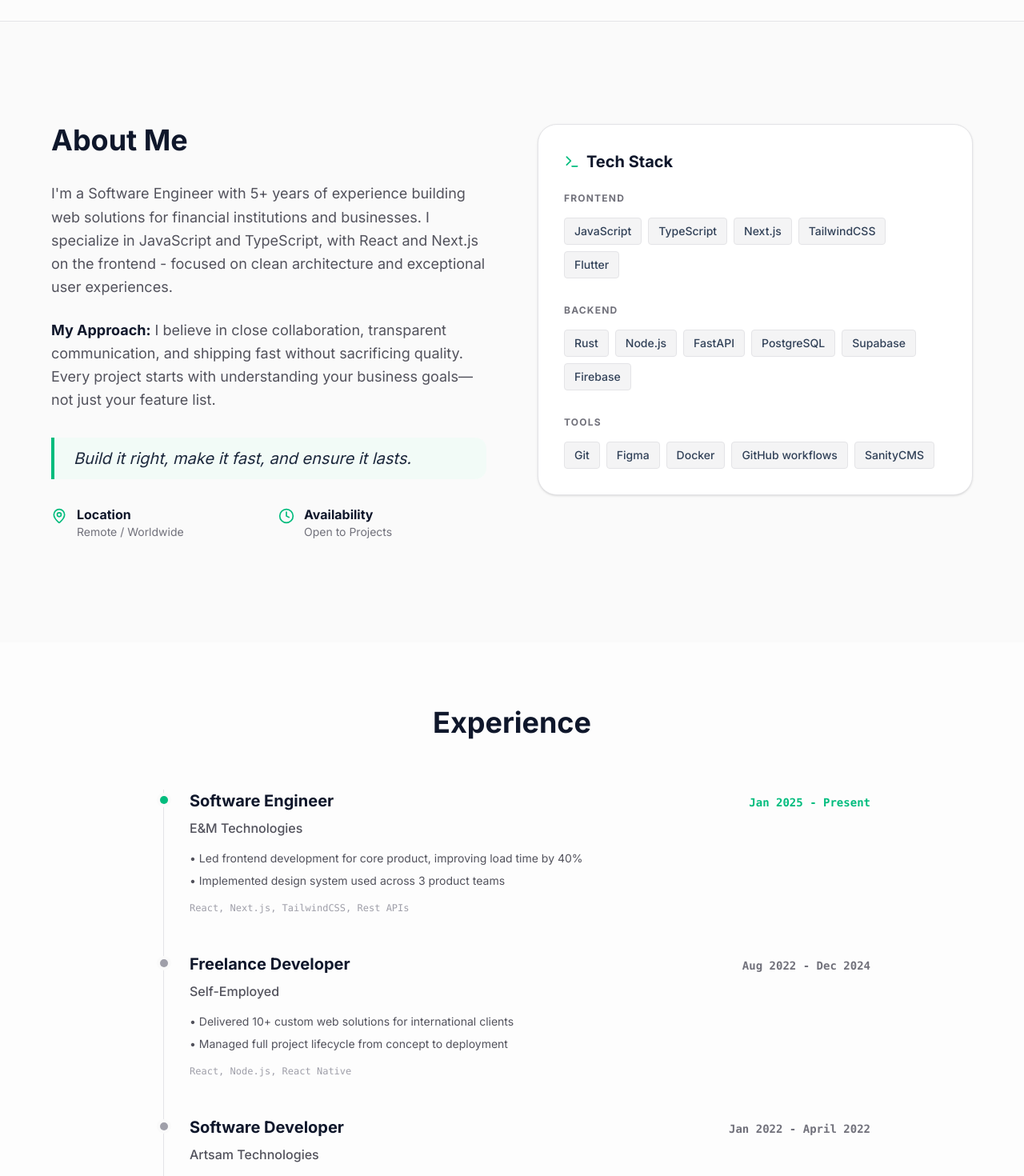
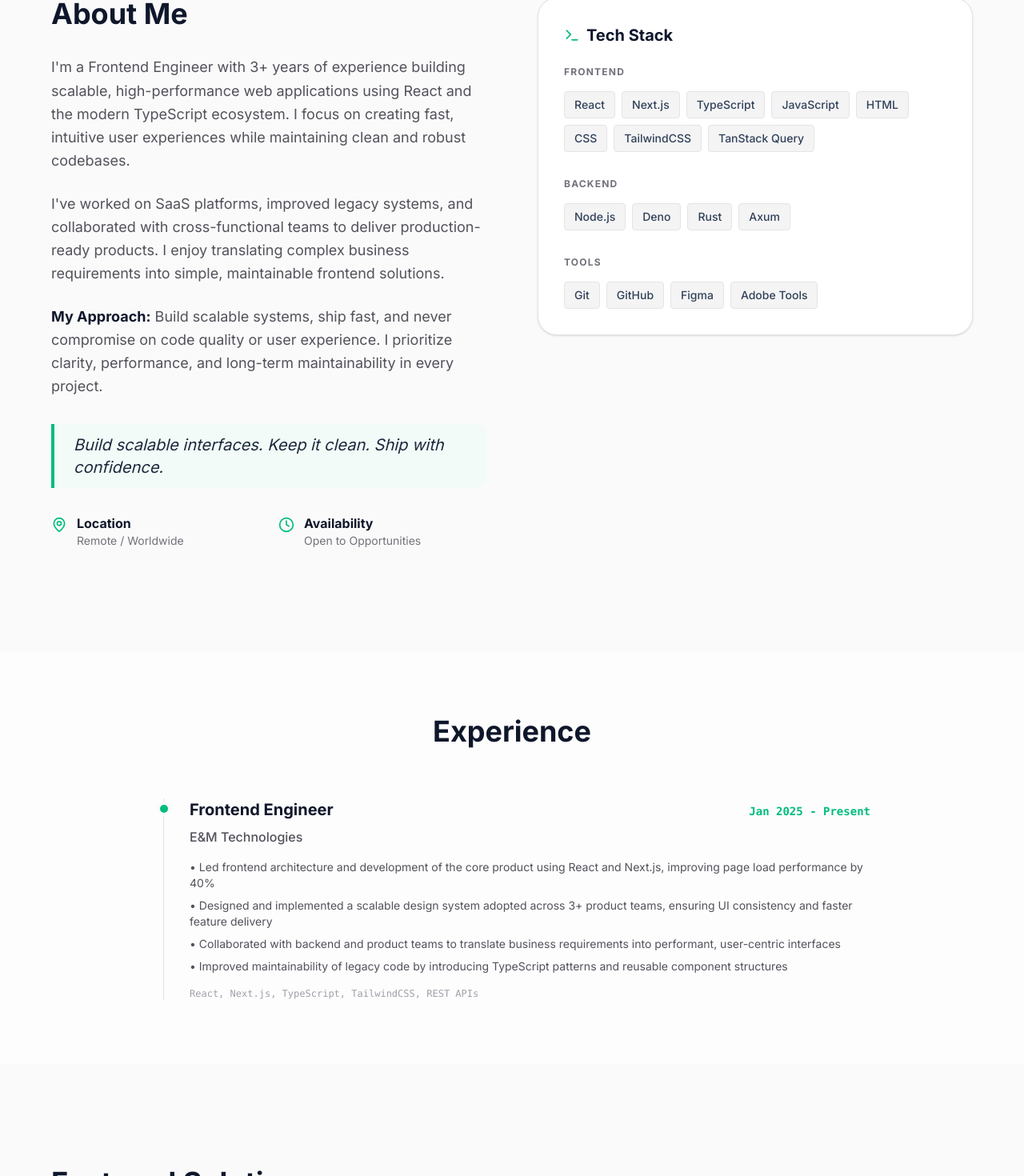
Before and after one commit to CDenn03/cdenn-port-v2, a Next.js app: page / in a window 1280 px wide. Shown: the part 1000-2470 px from the top of the page at 80% size. Built offline with nearby package versions, Linux system fonts and the light colour scheme.

Commit message:
Update experience

```diff
--- a/src/app/components/sections/AboutSection.tsx
+++ b/src/app/components/sections/AboutSection.tsx
@@ -4,9 +4,18 @@ import { MapPin, Clock, Terminal } from "lucide-react";
 import { Reveal } from "../ui/Reveal";
 
 const techStack = {
-  frontend: [ "JavaScript","TypeScript", "Next.js", "TailwindCSS", "Flutter"],
-  backend: ["Rust", "Node.js", "FastAPI", "PostgreSQL", "Supabase","Firebase"],
-  tools: ["Git", "Figma", "Docker", "GitHub workflows", "SanityCMS"]
+  frontend: [
+    "React",
+    "Next.js",
+    "TypeScript",
+    "JavaScript",
+    "HTML",
+    "CSS",
+    "TailwindCSS",
+    "TanStack Query"
+  ],
+  backend: ["Node.js", "Deno", "Rust", "Axum"],
+  tools: ["Git", "GitHub", "Figma", "Adobe Tools"]
 };
 
 export const AboutSection = () => {
@@ -15,24 +24,42 @@ export const AboutSection = () => {
       <div className="max-w-6xl mx-auto grid md:grid-cols-2 gap-16">
         <div>
           <Reveal>
-            <h2 className="text-3xl md:text-4xl font-bold mb-8 text-slate-900 dark:text-zinc-100">About Me</h2>
+            <h2 className="text-3xl md:text-4xl font-bold mb-8 text-slate-900 dark:text-zinc-100">
+              About Me
+            </h2>
           </Reveal>
 
           <Reveal>
             <p className="text-lg leading-relaxed mb-6 text-zinc-600 dark:text-zinc-400">
-              I&apos;m a Software Engineer with 5+ years of experience building web solutions for financial institutions and businesses. I specialize in JavaScript and TypeScript, with React and Next.js on the frontend - focused on clean architecture and exceptional user experiences.
+              I&apos;m a Frontend Engineer with 3+ years of experience building scalable,
+              high-performance web applications using React and the modern TypeScript ecosystem.
+              I focus on creating fast, intuitive user experiences while maintaining clean and
+              robust codebases.
+            </p>
+          </Reveal>
+
+          <Reveal>
+            <p className="text-lg leading-relaxed mb-6 text-zinc-600 dark:text-zinc-400">
+              I&apos;ve worked on SaaS platforms, improved legacy systems, and collaborated with
+              cross-functional teams to deliver production-ready products. I enjoy translating
+              complex business requirements into simple, maintainable frontend solutions.
             </p>
           </Reveal>
 
           <Reveal>
             <p className="text-lg leading-relaxed mb-8 text-zinc-600 dark:text-zinc-400">
-              <strong className="text-slate-900 dark:text-zinc-100">My Approach:</strong> I believe in close collaboration, transparent communication, and shipping fast without sacrificing quality. Every project starts with understanding your business goals—not just your feature list.
+              <strong className="text-slate-900 dark:text-zinc-100">My Approach:</strong>{" "}
+              Build scalable systems, ship fast, and never compromise on code quality or user
+              experience. I prioritize clarity, performance, and long-term maintainability in
+              every project.
             </p>
           </Reveal>
 
           <Reveal>
             <blockquote className="border-l-4 border-emerald-500 pl-6 py-3 my-8 rounded-r-xl bg-emerald-50/50 dark:bg-emerald-950/30">
-              <p className="text-xl italic text-slate-800 dark:text-zinc-200">Build it right, make it fast, and ensure it lasts.</p>
+              <p className="text-xl italic text-slate-800 dark:text-zinc-200">
+                Build scalable interfaces. Keep it clean. Ship with confidence.
+              </p>
             </blockquote>
           </Reveal>
 
@@ -41,15 +68,19 @@ export const AboutSection = () => {
               <div className="flex items-start gap-3">
                 <MapPin className="text-emerald-500 mt-1 shrink-0" size={20} />
                 <div>
-                  <h4 className="font-bold text-base text-slate-900 dark:text-zinc-100">Location</h4>
+                  <h4 className="font-bold text-base text-slate-900 dark:text-zinc-100">
+                    Location
+                  </h4>
                   <p className="text-sm text-zinc-500">Remote / Worldwide</p>
                 </div>
               </div>
               <div className="flex items-start gap-3">
                 <Clock className="text-emerald-500 mt-1 shrink-0" size={20} />
                 <div>
-                  <h4 className="font-bold text-base text-slate-900 dark:text-zinc-100">Availability</h4>
-                  <p className="text-sm text-zinc-500">Open to Projects</p>
+                  <h4 className="font-bold text-base text-slate-900 dark:text-zinc-100">
+                    Availability
+                  </h4>
+                  <p className="text-sm text-zinc-500">Open to Opportunities</p>
                 </div>
               </div>
             </div>
@@ -65,14 +96,22 @@ export const AboutSection = () => {
 
           <div className="space-y-8">
             {Object.entries(techStack).map(([category, technologies]) => (
-              <Reveal key={category} delay={0.1 * (Object.keys(techStack).indexOf(category) + 1)}>
+              <Reveal
+                key={category}
+                delay={0.1 * (Object.keys(techStack).indexOf(category) + 1)}
+              >
                 <div>
                   <h4 className="text-xs font-bold uppercase tracking-widest mb-4 text-zinc-500">
                     {category.charAt(0).toUpperCase() + category.slice(1)}
                   </h4>
                   <div className="flex flex-wrap gap-2">
-                    {technologies.map(tech => (
-                      <span key={tech} className="px-3 py-1.5 rounded text-sm font-medium bg-zinc-100 text-slate-700 border border-zinc-200 dark:bg-zinc-800 dark:text-zinc-300 dark:border-zinc-700">{tech}</span>
+                    {technologies.map((tech) => (
+                      <span
+                        key={tech}
+                        className="px-3 py-1.5 rounded text-sm font-medium bg-zinc-100 text-slate-700 border border-zinc-200 dark:bg-zinc-800 dark:text-zinc-300 dark:border-zinc-700"
+                      >
+                        {tech}
+                      </span>
                     ))}
                   </div>
                 </div>
--- a/src/app/components/sections/ContactSection.tsx
+++ b/src/app/components/sections/ContactSection.tsx
@@ -11,7 +11,8 @@ export const ContactSection = () => {
           <Reveal>
             <h2 className="text-3xl md:text-4xl font-bold mb-8 text-slate-900 dark:text-zinc-100">Let&apos;s Build Something Great.</h2>
             <p className="text-lg md:text-xl mb-10 text-zinc-600 dark:text-zinc-400">
-              Have a project in mind? I&apos;d love to hear about it. Fill out form or book a call directly.
+              Have something you&apos;re building or improving? I&apos;d love to hear about it.
+              Let&apos;s talk through your ideas and see how we can bring them to life.
             </p>
           </Reveal>
 
@@ -40,7 +41,7 @@ export const ContactSection = () => {
 
             <div className="mt-8 py-4 px-2">
               <p className="text-sm flex items-center gap-2 text-emerald-800 dark:text-emerald-400">
-                <Clock size={16} className="text-emerald-500" />
+                <Clock size={16} className="text-emerald-800 dark:text-emerald-400" />
                 I typically respond within 24 hours.
               </p>
             </div>
--- a/src/app/components/sections/HeroSection.tsx
+++ b/src/app/components/sections/HeroSection.tsx
@@ -11,7 +11,7 @@ export const HeroSection = () => {
       <div className="max-w-6xl mx-auto w-full grid md:grid-cols-2 gap-16 items-center">
 
         <div>
-          <Reveal>
+          {/* <Reveal>
             <div className="inline-flex items-center gap-2 px-2 py-2 mb-4  text-xs font-semibold tracking-wide uppercase text-emerald-700  dark:text-emerald-400">
               <span className="relative flex h-2 w-2">
                 <span className="animate-ping absolute inline-flex h-full w-full rounded-full bg-emerald-400 opacity-75"></span>
@@ -19,7 +19,7 @@ export const HeroSection = () => {
               </span>
               <span>Open to Opportunities</span>
             </div>
-          </Reveal>
+          </Reveal> */}
 
           <Reveal delay={0.1}>
             <h1 className="text-4xl md:text-6xl font-bold tracking-tight leading-[1.1] mb-8 text-slate-900 dark:text-zinc-100">
--- a/src/app/data/portfolio.ts
+++ b/src/app/data/portfolio.ts
@@ -3,77 +3,55 @@ import { Experience, Solution, Testimonial, Writing } from "@/src/app/types";
 export const experiences: Experience[] = [
   {
     company: "E&M Technologies",
-    role: "Software Engineer",
+    role: "Frontend Engineer",
     period: "Jan 2025 - Present",
     desc: [
-      "Led frontend development for core product, improving load time by 40%",
-      "Implemented design system used across 3 product teams",
+      "Led frontend architecture and development of the core product using React and Next.js, improving page load performance by 40%",
+      "Designed and implemented a scalable design system adopted across 3+ product teams, ensuring UI consistency and faster feature delivery",
+      "Collaborated with backend and product teams to translate business requirements into performant, user-centric interfaces",
+      "Improved maintainability of legacy code by introducing TypeScript patterns and reusable component structures",
     ],
-    tech: "React, Next.js, TailwindCSS, Rest APIs"
-  },
-  {
-    company: "Self-Employed",
-    role: "Freelance Developer",
-    period: "Aug 2022 - Dec 2024",
-    desc: [
-      "Delivered 10+ custom web solutions for international clients",
-      "Managed full project lifecycle from concept to deployment"
-    ],
-    tech: "React, Node.js, React Native"
-  },
-  {
-    company: "Artsam Technologies",
-    role: "Software Developer",
-    period: "Jan 2022 - April 2022",
-    desc: [
-      "Contributed to the development of 2 ERP solutions",
-      "Managed full project lifecycle from concept to deployment"
-    ],
-    tech: "FastAPI, Rust, React"
+    tech: "React, Next.js, TypeScript, TailwindCSS, REST APIs",
   },
 ];
 
 export const solutions: Solution[] = [
   {
-    title: "Bancassurance System",
-    description: "Scalable online storefront with real-time inventory and secure checkout.",
-    challenge: "Client needed to handle 10k concurrent users during flash sales without crashing.",
+    title: "InsureMaster - Bancassurance Platform",
+    description:
+      "A multi-tenant SaaS platform for managing insurance policy lifecycles, from onboarding to claims and reporting.",
+    challenge:
+      "Built to support multi-tenant architecture with secure role-based access and high-performance financial workflows at scale.",
     results: [
+      { label: "LCP", value: "2.1s" },
+      { label: "Concurrent Users", value: "10k+" },
       { label: "Uptime", value: "99.9%" },
-      { label: "Load Time", value: "2.5s" },
-      { label: "SKUs", value: "150+" }
     ],
-    tags: ["Next.js", "Stripe", "Supabase"],
-    image: "https://picsum.photos/seed/ecommerce/800/600",
-    layout: "right"
+    tags: ["Next.js", "TypeScript", "TailwindCSS", "Radix UI", "JWT"],
+    image: "https://picsum.photos/seed/fintech/800/600",
+    layout: "right",
   },
   {
-    title: "E-Commerce Platform",
-    description: "Scalable online storefront with real-time inventory and secure checkout.",
-    challenge: "Client needed to handle 10k concurrent users during flash sales without crashing.",
+    title: "Email Refiner",
+    description:
+      "AI-powered Chrome extension that enhances email writing in Gmail and Zimbra with real-time tone transformation and preview.",
+    challenge:
+      "Integrating seamlessly into third-party email clients while maintaining performance, security, and a smooth user experience within dynamic DOM environments.",
     results: [
-      { label: "Uptime", value: "99.9%" },
-      { label: "Load Time", value: "2.5s" },
-      { label: "SKUs", value: "150+" }
+      { label: "Editing Time", value: "-40%" },
+      { label: "Supported Clients", value: "2 (Gmail, Zimbra)" },
+      { label: "Response Time", value: "<1s" },
     ],
-    tags: ["Next.js", "Stripe", "Supabase"],
-    image: "https://picsum.photos/seed/ecommerce/800/600",
-    layout: "left"
+    tags: [
+      "React",
+      "TypeScript",
+      "Chrome Extensions",
+      "OpenAI API",
+      "MutationObserver",
+    ],
+    image: "https://picsum.photos/seed/email-ai/800/600",
+    layout: "left",
   },
-  {
-    title: "AI Analytics Dashboard",
-    description: "Real-time data visualization platform with ML-powered insights for enterprise teams.",
-    challenge: "Manual reporting was taking 20+ hours per week for data analysts.",
-    solution: "Integrated OpenAI API to summarize complex datasets into actionable insights.",
-    results: [
-      { label: "Faster Decisions", value: "60%" },
-      { label: "Data Points", value: "10k+" },
-      { label: "Manual Work", value: "-45%" }
-    ],
-    tags: ["React", "Python", "FastAPI"],
-    image: "https://picsum.photos/seed/analytics/800/600",
-    layout: "right"
-  }
 ];
 
 export const testimonials: Testimonial[] = [
@@ -81,18 +59,33 @@ export const testimonials: Testimonial[] = [
     text: "CDenn delivered our MVP in half the expected time. His communication was excellent throughout, and the code quality was top-notch.",
     author: "John Smith",
     role: "CEO at StartupX",
-    initials: "JS"
+    initials: "JS",
   },
   {
     text: "Working with CDenn transformed our user experience. Bounce rate dropped 35% after the redesign. Highly recommend him for any frontend project.",
     author: "Jane Doe",
     role: "Product Manager at CompanyY",
-    initials: "JD"
-  }
+    initials: "JD",
+  },
 ];
 
 export const writings: Writing[] = [
-  { title: "5 React Performance Patterns I Use in Every Project", date: "Jan 2025", tag: "React", readTime: "5 min" },
-  { title: "When to Use SSR vs SSG in Next.js", date: "Feb 2025", tag: "Next.js", readTime: "4 min" },
-  { title: "My Code Review Checklist for React Components", date: "Mar 2025", tag: "Workflow", readTime: "6 min" }
+  {
+    title: "5 React Performance Patterns I Use in Every Project",
+    date: "Jan 2025",
+    tag: "React",
+    readTime: "5 min",
+  },
+  {
+    title: "When to Use SSR vs SSG in Next.js",
+    date: "Feb 2025",
+    tag: "Next.js",
+    readTime: "4 min",
+  },
+  {
+    title: "My Code Review Checklist for React Components",
+    date: "Mar 2025",
+    tag: "Workflow",
+    readTime: "6 min",
+  },
 ];
--- a/src/app/page.tsx
+++ b/src/app/page.tsx
@@ -5,7 +5,6 @@ import { ScrollProgress } from "./components/ui/ScrollProgress";
 import { BackgroundAmbience } from "./components/ui/BackgroundAmbience";
 import { Navbar } from "./components/layout/Navbar";
 import { HeroSection } from "./components/sections/HeroSection";
-import { StatsSection } from "./components/sections/StatsSection";
 import { AboutSection } from "./components/sections/AboutSection";
 import { ExperienceSection } from "./components/sections/ExperienceSection";
 import { SolutionsSection } from "./components/sections/SolutionsSection";
@@ -28,7 +27,6 @@ export default function Portfolio() {
       <BackgroundAmbience />
       <Navbar />
       <HeroSection />
-      <StatsSection />
       <AboutSection />
       <ExperienceSection />
       <SolutionsSection />
```
Also changed, not shown: 1 other file (tests, documents, lock files or other folders).
